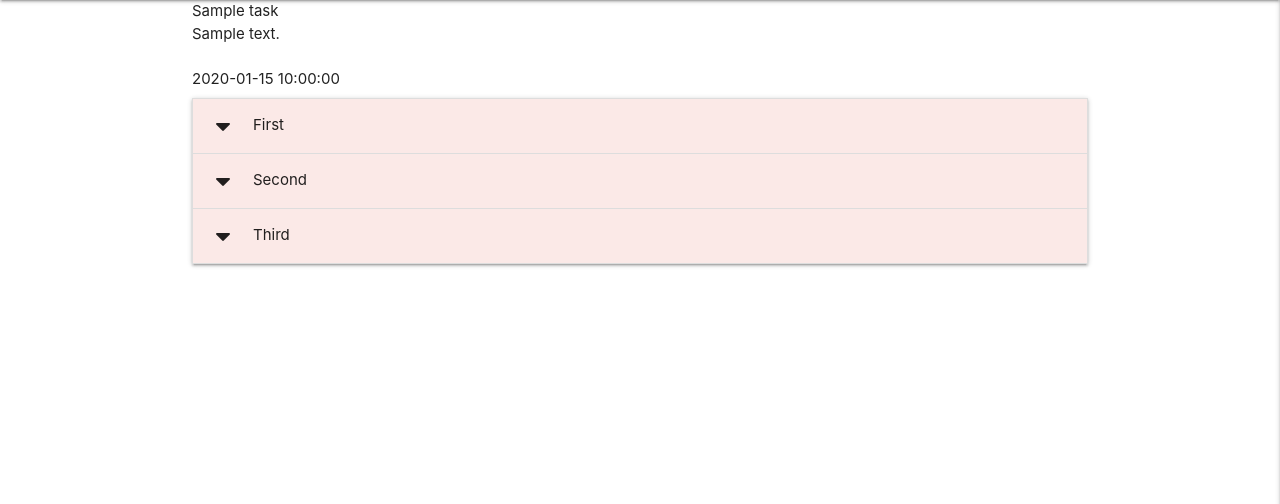
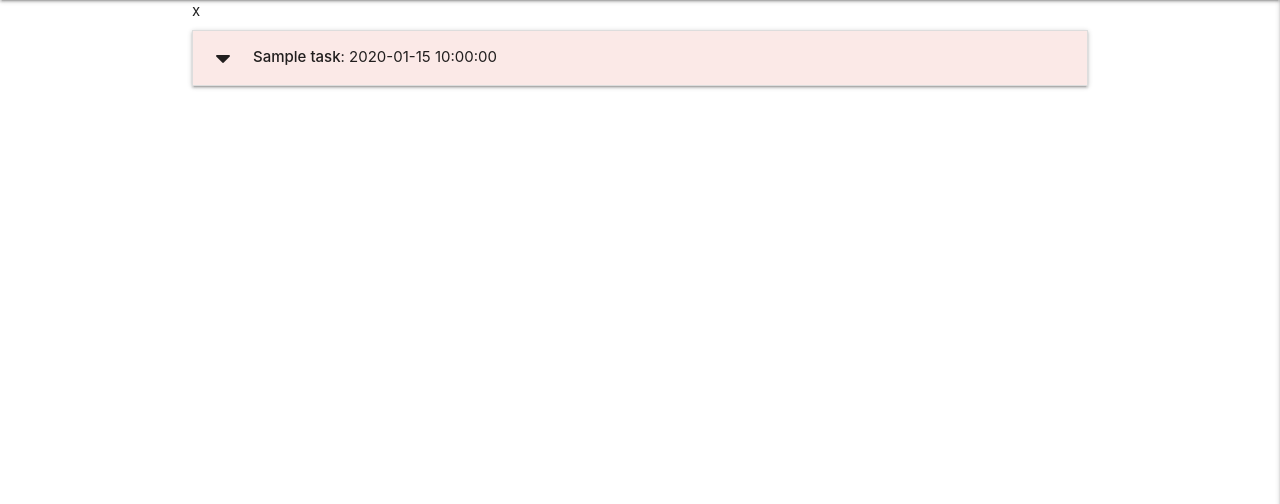
Before and after one commit to asdub/octo-invention, a Flask app: page / in a window 1280 px wide. Shown: the part 64-568 px from the top of the page. Run offline with Flask 2, Linux system fonts and the light colour scheme; a database or web service that is not in the repository returns one stand-in record (values such as "Sample title"); some libraries are stand-ins or nearby versions.

Commit message:
Bind data from mongodb top task acordian

```diff
--- a/app.py
+++ b/app.py
@@ -21,7 +21,7 @@ mongo = PyMongo(app)
 @app.route("/")
 @app.route("/get_task")
 def get_tasks():
-    tasks = mongo.db.tasks.find()
+    tasks = list(mongo.db.tasks.find())
     return render_template("tasks.html", tasks=tasks)
 
 
--- a/static/js/script.js
+++ b/static/js/script.js
@@ -1,6 +1,12 @@
 document.addEventListener('DOMContentLoaded', function() {
     var elems = document.querySelectorAll('.sidenav');
     var instances = M.Sidenav.init(elems, {edge: "right"});
-    var elems = document.querySelectorAll('.collapsible');
-    var instances = M.Collapsible.init(elems);
+    var task = document.querySelectorAll('.collapsible');
+    var instances = M.Collapsible.init(task);
+    var tooltip = document.querySelectorAll('.tooltipped');
+    var instances = M.Tooltip.init(tooltip, {
+                                    position: "top",
+                                    html: "Urgent Task!",
+                                    margin: 0.1
+                                  });
   });
--- a/templates/tasks.html
+++ b/templates/tasks.html
@@ -1,25 +1,22 @@
 {%  extends "base.html" %}
-{% block content %}
-    {% for task in tasks %}
-        {{ task.task_name }}<br>
-        {{ task.task_description }}<br>
-        {{ task.is_urgent }}<br>
-        {{ task.due_date }}<br>
-    {% endfor %}
+{% block content %}x
 
     <ul class="collapsible">
+        {% for task in tasks %}
         <li>
-          <div class="collapsible-header deep-orange lighten-5"><i class="fas fa-caret-down"></i>First</div>
-          <div class="collapsible-body"><span>Lorem ipsum dolor sit amet.</span></div>
+          <div class="collapsible-header deep-orange lighten-5">
+              <i class="fas fa-caret-down"></i>
+              <strong>{{ task.task_name }}</strong> : {{ task.due_date }}
+              {% if task.is_urgent == "on" %}
+                <i class="fas fa-exclamation-circle tooltipped deep-orange-text text-accent-1"></i>
+              {% endif%}
+            </div>
+          <div class="collapsible-body">
+                <strong>{{ task.category_name }}</strong>
+                <p>{{ task.task_description }}</p>
+            </div>
         </li>
-        <li>
-          <div class="collapsible-header deep-orange lighten-5"><i class="fas fa-caret-down"></i>Second</div>
-          <div class="collapsible-body"><span>Lorem ipsum dolor sit amet.</span></div>
-        </li>
-        <li>
-          <div class="collapsible-header deep-orange lighten-5"><i class="fas fa-caret-down"></i>Third</div>
-          <div class="collapsible-body"><span>Lorem ipsum dolor sit amet.</span></div>
-        </li>
+        {% endfor%}
       </ul>
 
 {% endblock %}
```
